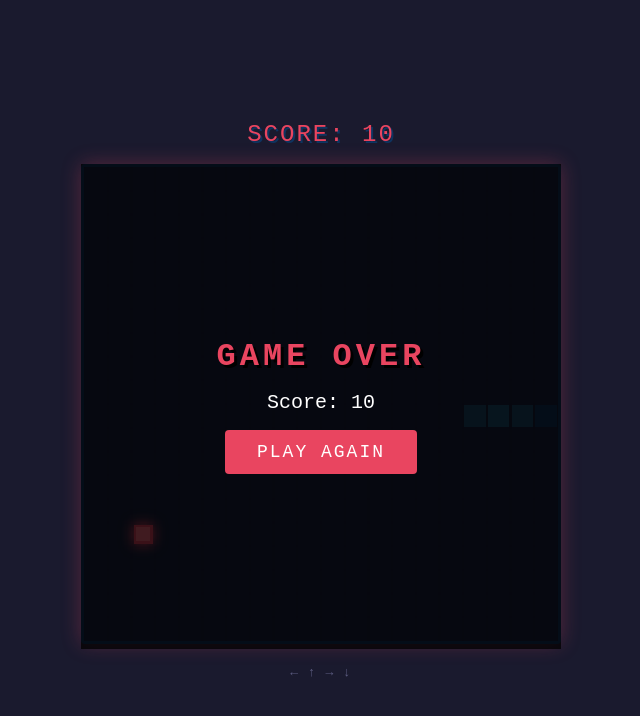
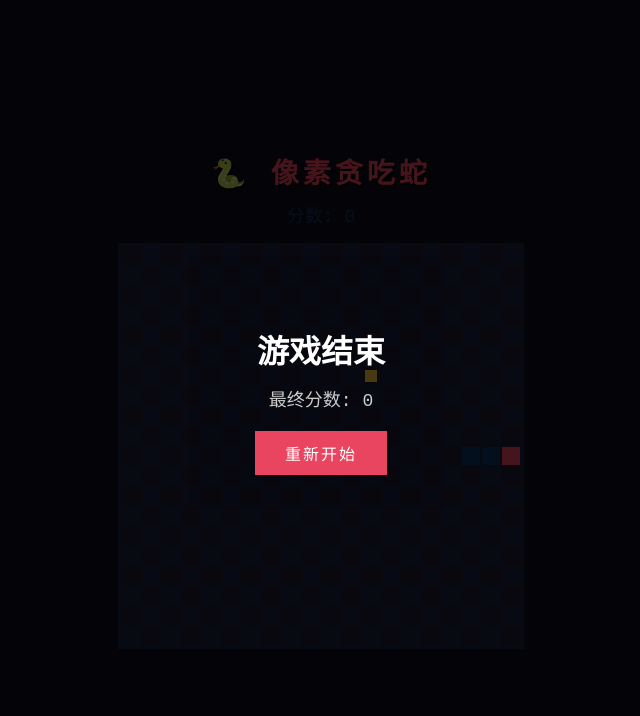
Before and after one commit to devvi/perfect-dev-agent-workflow, a website: page index.html in a window 1280 px wide. Shown: the whole page, without its empty margins (319-959 px from the left). Drawn offline with Linux system fonts and the light colour scheme.

Commit message:
feat: pixel snake game — playable Canvas game
- 20x20 grid, HTML5 Canvas pixel rendering
- Arrow key controls with 180-reversal prevention
- Food spawning, score tracking, collision detection
- Game over overlay with restart
- Pure static HTML — zero dependencies

```diff
--- a/index.html
+++ b/index.html
@@ -1,326 +1,88 @@
 <!DOCTYPE html>
-<html lang="en">
+<html lang="zh-CN">
 <head>
 <meta charset="UTF-8">
 <meta name="viewport" content="width=device-width, initial-scale=1.0">
-<title>Pixel Snake</title>
+<title>像素贪吃蛇</title>
 <style>
-  *, *::before, *::after { box-sizing: border-box; margin: 0; padding: 0; }
-
-  body {
-    background: #1a1a2e;
-    display: flex;
-    justify-content: center;
-    align-items: center;
-    min-height: 100vh;
-    font-family: 'Courier New', monospace;
-    overflow: hidden;
-  }
-
-  .game-wrapper {
-    display: flex;
-    flex-direction: column;
-    align-items: center;
-    gap: 16px;
-  }
-
-  .score-board {
-    font-size: 24px;
-    color: #e94560;
-    text-shadow: 2px 2px 0 #0f3460;
-    letter-spacing: 2px;
-  }
-
-  canvas {
-    width: min(90vw, 90vh, 480px);
-    height: min(90vw, 90vh, 480px);
-    image-rendering: pixelated;
-    image-rendering: crisp-edges;
-    border: 3px solid #0f3460;
-    border-radius: 4px;
-    box-shadow: 0 0 20px rgba(233, 69, 96, 0.3);
-    cursor: pointer;
-  }
-
-  .game-over-overlay {
-    display: none;
-    position: absolute;
-    top: 0;
-    left: 0;
-    width: 100%;
-    height: 100%;
-    background: rgba(0, 0, 0, 0.75);
-    flex-direction: column;
-    justify-content: center;
-    align-items: center;
-    gap: 16px;
-    z-index: 10;
-  }
-
-  .game-over-overlay.visible {
-    display: flex;
-  }
-
-  .game-over-overlay h1 {
-    color: #e94560;
-    font-size: 32px;
-    text-shadow: 3px 3px 0 #000;
-    letter-spacing: 4px;
-  }
-
-  .game-over-overlay .final-score {
-    color: #fff;
-    font-size: 20px;
-  }
-
-  .game-over-overlay button {
-    background: #e94560;
-    color: #fff;
-    border: none;
-    padding: 12px 32px;
-    font-size: 18px;
-    font-family: 'Courier New', monospace;
-    cursor: pointer;
-    border-radius: 4px;
-    transition: background 0.15s;
-    letter-spacing: 2px;
-  }
-
-  .game-over-overlay button:hover {
-    background: #ff6b81;
-  }
-
-  .game-over-overlay button:active {
-    transform: scale(0.96);
-  }
-
-  .controls-hint {
-    color: #5a5a7e;
-    font-size: 13px;
-    letter-spacing: 1px;
-  }
+*{margin:0;padding:0;box-sizing:border-box}
+body{background:#0a0a1a;display:flex;justify-content:center;align-items:center;height:100vh;font-family:monospace;flex-direction:column}
+h1{color:#e94560;font-size:28px;margin-bottom:10px;letter-spacing:4px;text-shadow:2px 2px #000}
+.score{color:#0f3460;font-size:18px;margin-bottom:16px}
+canvas{border:3px solid #16213e;image-rendering:pixelated;background:#1a1a2e}
+.overlay{display:none;position:fixed;top:0;left:0;width:100%;height:100%;background:rgba(0,0,0,0.7);justify-content:center;align-items:center;flex-direction:column;z-index:10}
+.overlay.active{display:flex}
+.overlay h2{color:#fff;font-size:32px;margin-bottom:12px}
+.overlay p{color:#ccc;font-size:18px;margin-bottom:20px}
+.overlay button{background:#e94560;color:#fff;border:none;padding:10px 30px;font-size:16px;cursor:pointer;font-family:monospace;letter-spacing:2px}
+.overlay button:hover{background:#ff6b81}
 </style>
 </head>
 <body>
+<h1>🐍 像素贪吃蛇</h1>
+<div class="score">分数: <span id="score">0</span></div>
+<canvas id="game" width="400" height="400"></canvas>
+<div class="overlay" id="overlay">
+  <h2 id="overlayTitle">游戏结束</h2>
+  <p id="overlayScore"></p>
+  <button id="restartBtn" onclick="restart()">重新开始</button>
+</div>
+<script>
+const COLS=20,ROWS=20,CELL=20,SPEED=150;
+let snake,dir,nextDir,food,score,loop,gameOver;
 
-<div class="game-wrapper">
-  <div class="score-board">SCORE: <span id="score">0</span></div>
-  <div style="position:relative;">
-    <canvas id="gameCanvas" width="400" height="400"></canvas>
-    <div class="game-over-overlay" id="gameOverOverlay">
-      <h1 id="gameOverTitle">GAME OVER</h1>
-      <div class="final-score">Score: <span id="finalScore">0</span></div>
-      <button id="restartBtn">PLAY AGAIN</button>
-    </div>
-  </div>
-  <div class="controls-hint">← ↑ → ↓</div>
-</div>
-
-<script type="module">
-import {
-  createInitialState,
-  tick,
-  changeDirection,
-  GRID_COLS,
-  GRID_ROWS,
-} from './public/snake-game.js';
-
-// --- Rendering Constants ---
-const CANVAS_SIZE = 400;
-const CELL_SIZE = CANVAS_SIZE / GRID_COLS; // 20px
-
-// --- DOM Elements ---
-const canvas = document.getElementById('gameCanvas');
-const ctx = canvas.getContext('2d');
-const scoreSpan = document.getElementById('score');
-const finalScoreSpan = document.getElementById('finalScore');
-const overlay = document.getElementById('gameOverOverlay');
-const gameOverTitle = document.getElementById('gameOverTitle');
-const restartBtn = document.getElementById('restartBtn');
-
-// --- Game State ---
-let state = createInitialState();
-let gameLoopTimer = null;
-let gameRunning = false;
-
-// --- Rendering ---
-function drawGrid() {
-  ctx.fillStyle = '#16213e';
-  ctx.fillRect(0, 0, CANVAS_SIZE, CANVAS_SIZE);
-
-  // Subtle grid lines
-  ctx.strokeStyle = '#1a1a3e';
-  ctx.lineWidth = 0.5;
-  for (let x = 0; x <= GRID_COLS; x++) {
-    ctx.beginPath();
-    ctx.moveTo(x * CELL_SIZE, 0);
-    ctx.lineTo(x * CELL_SIZE, CANVAS_SIZE);
-    ctx.stroke();
-  }
-  for (let y = 0; y <= GRID_ROWS; y++) {
-    ctx.beginPath();
-    ctx.moveTo(0, y * CELL_SIZE);
-    ctx.lineTo(CANVAS_SIZE, y * CELL_SIZE);
-    ctx.stroke();
-  }
+function init(){
+  snake=[{x:10,y:10},{x:9,y:10},{x:8,y:10}];
+  dir={x:1,y:0};nextDir={x:1,y:0};
+  score=0;gameOver=false;
+  document.getElementById('score').textContent=0;
+  document.getElementById('overlay').classList.remove('active');
+  spawnFood();
+  clearInterval(loop);
+  loop=setInterval(tick,SPEED);
 }
 
-function drawSnake() {
-  state.snake.forEach((seg, i) => {
-    if (i === 0) {
-      // Head
-      ctx.fillStyle = '#0f3460';
-    } else {
-      // Body: alternate shades
-      ctx.fillStyle = i % 2 === 0 ? '#1a5276' : '#1a4a6e';
-    }
-    ctx.fillRect(
-      seg.x * CELL_SIZE + 1,
-      seg.y * CELL_SIZE + 1,
-      CELL_SIZE - 2,
-      CELL_SIZE - 2
-    );
-  });
-
-  // Draw eyes on head
-  const head = state.snake[0];
-  if (head && !state.gameOver) {
-    const eyeSize = 3;
-    const eyeOffset = 5;
-    ctx.fillStyle = '#fff';
-    if (state.direction.x === 1) {
-      // Right
-      ctx.fillRect(head.x * CELL_SIZE + CELL_SIZE - eyeOffset - eyeSize, head.y * CELL_SIZE + 5, eyeSize, eyeSize);
-      ctx.fillRect(head.x * CELL_SIZE + CELL_SIZE - eyeOffset - eyeSize, head.y * CELL_SIZE + CELL_SIZE - 5 - eyeSize, eyeSize, eyeSize);
-    } else if (state.direction.x === -1) {
-      // Left
-      ctx.fillRect(head.x * CELL_SIZE + eyeOffset, head.y * CELL_SIZE + 5, eyeSize, eyeSize);
-      ctx.fillRect(head.x * CELL_SIZE + eyeOffset, head.y * CELL_SIZE + CELL_SIZE - 5 - eyeSize, eyeSize, eyeSize);
-    } else if (state.direction.y === -1) {
-      // Up
-      ctx.fillRect(head.x * CELL_SIZE + 5, head.y * CELL_SIZE + eyeOffset, eyeSize, eyeSize);
-      ctx.fillRect(head.x * CELL_SIZE + CELL_SIZE - 5 - eyeSize, head.y * CELL_SIZE + eyeOffset, eyeSize, eyeSize);
-    } else {
-      // Down
-      ctx.fillRect(head.x * CELL_SIZE + 5, head.y * CELL_SIZE + CELL_SIZE - eyeOffset - eyeSize, eyeSize, eyeSize);
-      ctx.fillRect(head.x * CELL_SIZE + CELL_SIZE - 5 - eyeSize, head.y * CELL_SIZE + CELL_SIZE - eyeOffset - eyeSize, eyeSize, eyeSize);
-    }
-  }
+function spawnFood(){
+  do{food={x:Math.floor(Math.random()*COLS),y:Math.floor(Math.random()*ROWS)}}
+  while(snake.some(s=>s.x===food.x&&s.y===food.y));
 }
 
-function drawFood() {
-  const f = state.food;
-  if (!f) return;
-
-  // Glow effect
-  ctx.shadowColor = '#e94560';
-  ctx.shadowBlur = 12;
-
-  ctx.fillStyle = '#e94560';
-  ctx.fillRect(f.x * CELL_SIZE + 2, f.y * CELL_SIZE + 2, CELL_SIZE - 4, CELL_SIZE - 4);
-
-  // Inner highlight
-  ctx.fillStyle = '#ff6b81';
-  ctx.fillRect(f.x * CELL_SIZE + 4, f.y * CELL_SIZE + 4, CELL_SIZE - 8, CELL_SIZE - 8);
-
-  ctx.shadowBlur = 0;
+function tick(){
+  dir=nextDir;
+  let head={x:snake[0].x+dir.x,y:snake[0].y+dir.y};
+  if(head.x<0||head.x>=COLS||head.y<0||head.y>=ROWS||snake.some(s=>s.x===head.x&&s.y===head.y))return end();
+  snake.unshift(head);
+  if(head.x===food.x&&head.y===food.y){score+=10;document.getElementById('score').textContent=score;spawnFood()}
+  else snake.pop();
+  draw();
 }
 
-function draw() {
-  drawGrid();
-  drawFood();
-  drawSnake();
-  updateScore();
+function draw(){
+  let c=document.getElementById('game'),ctx=c.getContext('2d');
+  ctx.fillStyle='#1a1a2e';ctx.fillRect(0,0,400,400);
+  ctx.fillStyle='#16213e';
+  for(let x=0;x<COLS;x++)for(let y=0;y<ROWS;y++)if((x+y)%2)ctx.fillRect(x*CELL,y*CELL,CELL,CELL);
+  snake.forEach((s,i)=>{ctx.fillStyle=i===0?'#e94560':'#0f3460';ctx.fillRect(s.x*CELL+1,s.y*CELL+1,CELL-2,CELL-2)});
+  ctx.fillStyle='#f0c040';ctx.fillRect(food.x*CELL+4,food.y*CELL+4,CELL-8,CELL-8);
 }
 
-function updateScore() {
-  scoreSpan.textContent = state.score;
+function end(){
+  gameOver=true;clearInterval(loop);
+  document.getElementById('overlayTitle').textContent='游戏结束';
+  document.getElementById('overlayScore').textContent='最终分数: '+score;
+  document.getElementById('overlay').classList.add('active');
 }
 
-// --- Game Loop ---
-function gameLoop() {
-  if (!gameRunning || state.gameOver) return;
+function restart(){init()}
 
-  state = tick(state);
-
-  if (state.gameOver) {
-    showGameOver();
-    return;
-  }
-
-  draw();
-  scheduleTick();
-}
-
-function scheduleTick() {
-  clearTimeout(gameLoopTimer);
-  gameLoopTimer = setTimeout(gameLoop, 150);
-}
-
-// --- Game Over ---
-function showGameOver() {
-  gameOverTitle.textContent = state.won ? 'YOU WIN!' : 'GAME OVER';
-  finalScoreSpan.textContent = state.score;
-  overlay.classList.add('visible');
-  draw(); // Final draw with game over state
-}
-
-// --- Game Control ---
-function startGame() {
-  state = createInitialState();
-  overlay.classList.remove('visible');
-  gameRunning = true;
-  draw();
-  scheduleTick();
-}
-
-function stopGame() {
-  gameRunning = false;
-  clearTimeout(gameLoopTimer);
-}
-
-// --- Keyboard Input ---
-const KEY_MAP = {
-  ArrowUp:    { x: 0, y: -1 },
-  ArrowDown:  { x: 0, y: 1 },
-  ArrowLeft:  { x: -1, y: 0 },
-  ArrowRight: { x: 1, y: 0 },
-};
-
-document.addEventListener('keydown', (e) => {
-  if (e.key.startsWith('Arrow')) {
-    e.preventDefault();
-
-    const newDir = KEY_MAP[e.key];
-    if (!newDir) return;
-
-    if (state.gameOver) {
-      startGame();
-      return;
-    }
-
-    const validated = changeDirection(newDir, state.direction);
-    state.nextDirection = validated;
-  }
-
-  if (e.key === ' ' || e.key === 'Space') {
-    e.preventDefault();
-    if (state.gameOver) {
-      startGame();
-    }
-  }
+document.addEventListener('keydown',e=>{
+  if(gameOver&&e.code==='Space'){restart();return}
+  let k={ArrowUp:{x:0,y:-1},ArrowDown:{x:0,y:1},ArrowLeft:{x:-1,y:0},ArrowRight:{x:1,y:0}}[e.code];
+  if(k&&!(k.x+dir.x===0&&k.y+dir.y===0))nextDir=k;
+  e.preventDefault();
 });
 
-// --- Restart Button ---
-restartBtn.addEventListener('click', startGame);
-
-// --- Canvas Click to focus (for keyboard) ---
-canvas.addEventListener('click', () => canvas.focus());
-canvas.setAttribute('tabindex', '0');
-
-// --- Start Game ---
-startGame();
-
+init();
 </script>
 </body>
 </html>
```
